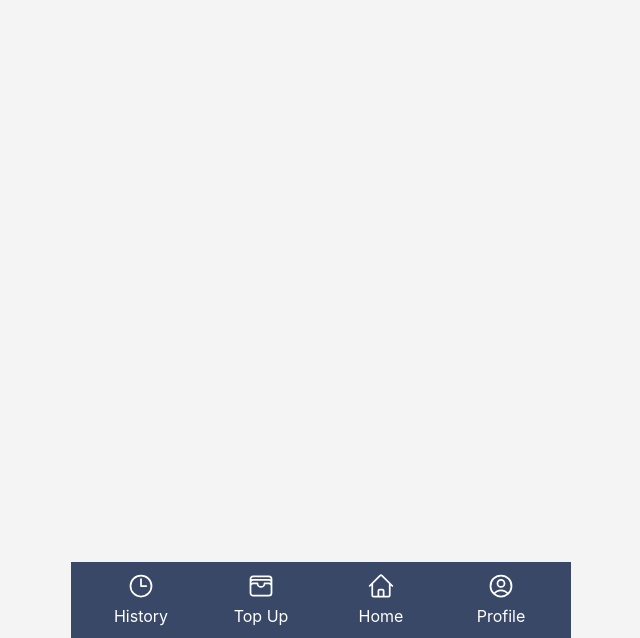
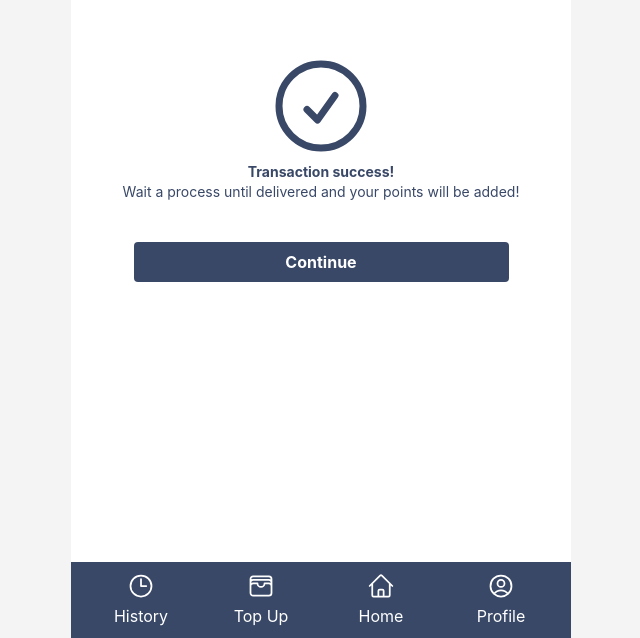
Before and after one commit to hydra-witachan/trash2treasure, an Angular app in the folder frontend/: page /top-up/confirmation/success in a window 1280 px wide. Before the commit this address led to /. Shown: the part 162-800 px from the top of the page, without its empty margins (319-959 px from the left). Built offline with nearby package versions, Linux system fonts and the light colour scheme.

Commit message:
Create transaction success behaviour

```diff
--- a/frontend/src/app/app.module.ts
+++ b/frontend/src/app/app.module.ts
@@ -8,6 +8,7 @@ import { TopUpComponent } from './top-up/top-up.component';
 import routes from './routes';
 import { FooterComponent } from './footer/footer.component';
 import { ConfirmationTopUpComponent } from './confirmation-top-up/confirmation-top-up.component';
+import { TransactionSuccessComponent } from './transaction-success/transaction-success.component';
 
 @NgModule({
   declarations: [
@@ -15,7 +16,8 @@ import { ConfirmationTopUpComponent } from './confirmation-top-up/confirmation-t
     AuthComponent,
     TopUpComponent,
     FooterComponent,
-    ConfirmationTopUpComponent
+    ConfirmationTopUpComponent,
+    TransactionSuccessComponent
   ],
   imports: [
     BrowserModule,
--- a/frontend/src/app/confirmation-top-up/confirmation-top-up.component.ts
+++ b/frontend/src/app/confirmation-top-up/confirmation-top-up.component.ts
@@ -1,6 +1,7 @@
 import { Component } from '@angular/core';
 import { MySharedService } from '../shared/my-shared-service.service';
 import { DecimalPipe } from '@angular/common';
+import { Router } from '@angular/router';
 
 @Component({
   selector: 'app-confirmation-top-up',
@@ -13,7 +14,7 @@ export class ConfirmationTopUpComponent {
   feeTopUp: any;
   formattedFeeTopUp: any;
 
-  constructor(private sharedService: MySharedService, private decimalPipe: DecimalPipe) {}
+  constructor(private sharedService: MySharedService, private decimalPipe: DecimalPipe, private router: Router) {}
 
   ngOnInit() {
     this.topUpPoint = this.sharedService.getPointTopUp();
@@ -26,6 +27,6 @@ export class ConfirmationTopUpComponent {
   }
 
   submit() {
-    console.log("HELLO");
+    this.router.navigate(['/top-up/confirmation/success']);
   }
 }
--- a/frontend/src/app/routes.ts
+++ b/frontend/src/app/routes.ts
@@ -2,11 +2,13 @@ import { Routes } from "@angular/router";
 import { AuthComponent } from "./auth/auth.component";
 import { TopUpComponent } from "./top-up/top-up.component";
 import { ConfirmationTopUpComponent } from "./confirmation-top-up/confirmation-top-up.component";
+import { TransactionSuccessComponent } from "./transaction-success/transaction-success.component";
 
 const routes : Routes = [
     {path: 'auth', component: AuthComponent},
     {path: 'top-up', component: TopUpComponent},
     {path: 'top-up/confirmation', component: ConfirmationTopUpComponent},
+    {path: 'top-up/confirmation/success', component: TransactionSuccessComponent},
 ];
 
 export default routes;
--- /dev/null
+++ b/frontend/src/app/transaction-success/transaction-success.component.html
@@ -0,0 +1,17 @@
+<div class="min-h-screen">
+    <div class="pb-1"></div>
+    <svg xmlns="http://www.w3.org/2000/svg" fill="none" viewBox="0 0 24 24" stroke-width="1.5" stroke="currentColor" class="w-28 h-28 flex mx-auto text-[#394867] mt-52">
+        <path stroke-linecap="round" stroke-linejoin="round" d="M9 12.75L11.25 15 15 9.75M21 12a9 9 0 11-18 0 9 9 0 0118 0z" />
+    </svg>
+    <div class="flex items-center">
+        <p class="text-sm text-[#394867] mx-auto font-bold">Transaction success!</p>
+    </div>
+    <div class="flex items-center">
+        <p class="text-sm text-[#394867] mx-auto font-normal">Wait a process until delivered and your points will be added!</p>
+    </div>
+
+    <button class="flex items-center justify-center bg-[#394867] hover:bg-blue-500 text-white font-bold py-2 px-4 rounded w-3/4 mx-auto mt-[40px]" (click)="submit()">
+      Continue
+    </button>
+
+  </div>
--- /dev/null
+++ b/frontend/src/app/transaction-success/transaction-success.component.ts
@@ -0,0 +1,16 @@
+import { Component } from '@angular/core';
+import { Router } from '@angular/router';
+
+@Component({
+  selector: 'app-transaction-success',
+  templateUrl: './transaction-success.component.html',
+  styleUrls: ['./transaction-success.component.css']
+})
+export class TransactionSuccessComponent {
+  constructor(private router: Router) {
+  }
+
+  submit() {
+    this.router.navigate(['/home']);
+  }
+}
```
Also changed, not shown: frontend/src/app/transaction-success/transaction-success.component.css (added), 1 other file (tests, documents, lock files or other folders).
